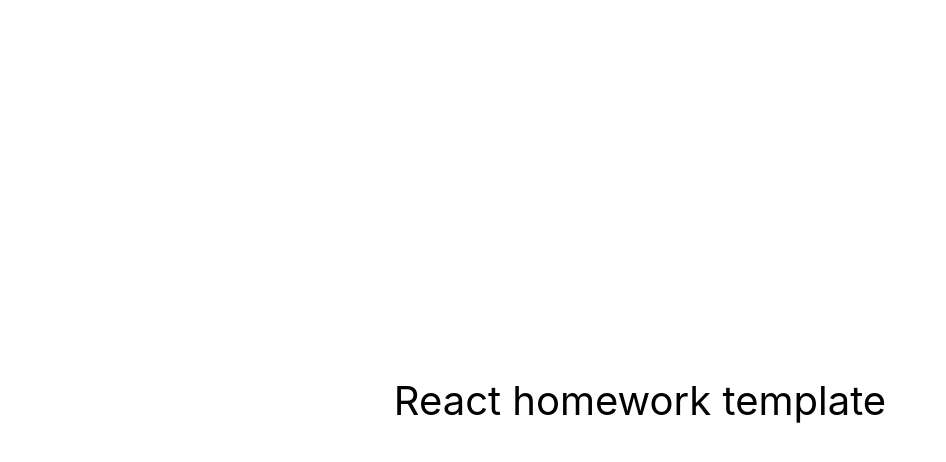
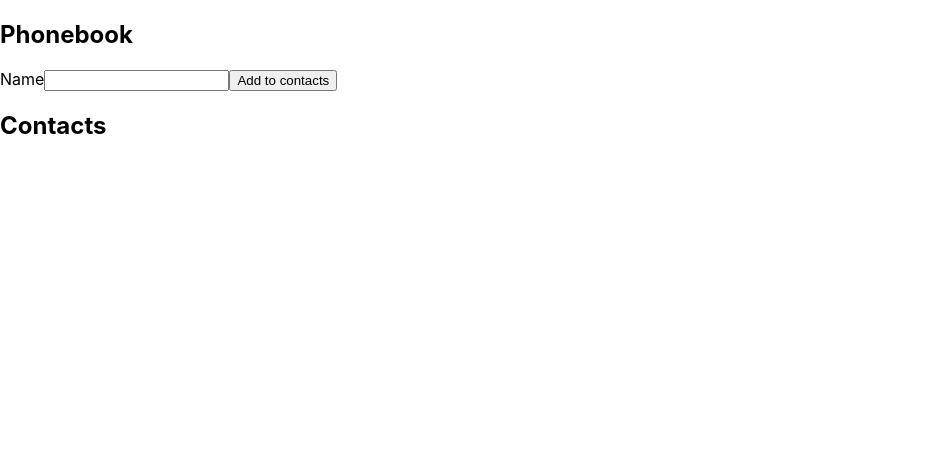
Before and after one commit to martadomzalska/goit-react-02-phonebook, a React (Create React App) app: page / in a window 1280 px wide. Shown: the top 462 px of the page, without its empty margins (0-946 px from the left). Built offline with nearby package versions, Linux system fonts and the light colour scheme.

Commit message:
initial commit

```diff
--- a/src/components/App.jsx
+++ b/src/components/App.jsx
@@ -1,16 +1,26 @@
-export const App = () => {
-  return (
-    <div
-      style={{
-        height: '100vh',
-        display: 'flex',
-        justifyContent: 'center',
-        alignItems: 'center',
-        fontSize: 40,
-        color: '#010101'
-      }}
-    >
-      React homework template
-    </div>
+import { Component } from 'react';
+import { Contacts } from './Contacts/Contacts';
+import { Phonebook } from './Phonebook/Phonebook';
+import { nanoid } from 'nanoid';
+import { ContactForm } from './Form/Form';
+
+const INITIAL_STATE = {
+  contacts: [],
+  name: '',
+};
+
+export class App extends Component {
+  state = {
+    ...INITIAL_STATE,
+  };
+
+  render() {console.log(this.state)
+      return (
+        <>
+          <ContactForm></ContactForm>
+      <Contacts contactList={this.state.contacts}></Contacts>
+    </>
   );
+  }
+
 };
--- /dev/null
+++ b/src/components/Contacts/Contacts.jsx
@@ -0,0 +1,13 @@
+export const Contacts = ({ contactList }) => {
+  return (
+    <>
+      <h2>Contacts</h2>
+      <ul>
+        {contactList.map(contact => (
+          <li key={contact.id}>{contact.name}</li>
+        ))
+    }
+      </ul>
+    </>
+  );
+};
--- /dev/null
+++ b/src/components/Form/Form.jsx
@@ -0,0 +1,55 @@
+import { Component } from "react";
+import { nanoid } from 'nanoid';
+
+// const INITIAL_STATE = {
+//   contacts: [],
+//   name: '',
+// };
+export class ContactForm extends Component {
+
+
+    handleSubmit = evt => {
+        evt.preventDefault();
+
+        console.log(`Current name: ${this.state.name}`);
+        this.setState((prevState) => {
+
+            return {
+                contacts: [{
+                name:  this.state.name,
+                id: nanoid(),
+            }]
+            }
+
+        },
+        console.log(this.state));
+    }
+
+  handleChange = evt => {
+      this.setState({ name: evt.target.value });
+
+    };
+
+
+
+
+    render() {
+
+    return (
+        <>
+            <h2>Phonebook</h2>
+        <form onSubmit={this.handleSubmit}>
+                <label>
+                    Name
+            <input
+              type="text"
+            //   value={this.state.name}
+              onChange={this.handleChange}
+            />
+                </label>
+                <button type='submit'>Add to contacts</button>
+        </form>
+      </>
+    );
+  }
+}
--- /dev/null
+++ b/src/components/Phonebook/Phonebook.jsx
@@ -0,0 +1,73 @@
+import { Component } from 'react';
+import { nanoid } from 'nanoid';
+
+const Button = ({ changeMessage }) => (
+  <button type="submit" onClick={changeMessage}>
+    Add
+  </button>
+);
+
+export class Phonebook extends Component {
+//     state = {
+//     contacts: [],
+//         name:"",
+//     }
+//   // handleChange = e => {
+//   //     this.setState((state,props) => ({
+//   //         name: e.currentTarget.value,
+//   //     }), console.log(this.state));
+//   //     // this.setState({ name: e.currentTarget.value });
+//   //     console.log(this.state)
+//     // }
+//     handleSubmit = e => {
+//          e.preventDefault();
+//       const { contacts, name } = this.state;
+//         const form = e.currentTarget.value;
+//          console.log({
+//       form,
+//       id: nanoid(),
+//          });
+
+//         this.setState({
+//           name: e.currentTarget.value,
+//           contacts: [].push(
+//             {
+//               name: e.currentTarget.value,
+//               id: nanoid(),
+//             }
+//           ),
+//         });
+
+
+
+//     }
+
+
+
+
+//     render() {
+//       console.log(this.state)
+//     return (
+//       <>
+//         <h2>Phonebook</h2>
+//         <form onSubmit={this.handleSubmit}>
+//           <label>
+//             Name
+//             <input
+//               type="text"
+//               name="name"
+//               pattern="^[a-zA-Zа-яА-Я]+(([' -][a-zA-Zа-яА-Я ])?[a-zA-Zа-яА-Я]*)*$"
+//               title="Name may contain only letters, apostrophe, dash and spaces. For example Adrian, Jacob Mercer, Charles de Batz de Castelmore d'Artagnan"
+//               required
+//               placeholder="Gorgo Gonzales"
+//               // onChange={this.handleChange}
+//             />
+//           </label>
+//           <button type="submit">Add contact</button>
+
+
+//         </form>
+//       </>
+//     );
+// }
+}
```
Also changed, not shown: 1 other file (tests, documents, lock files or other folders).
